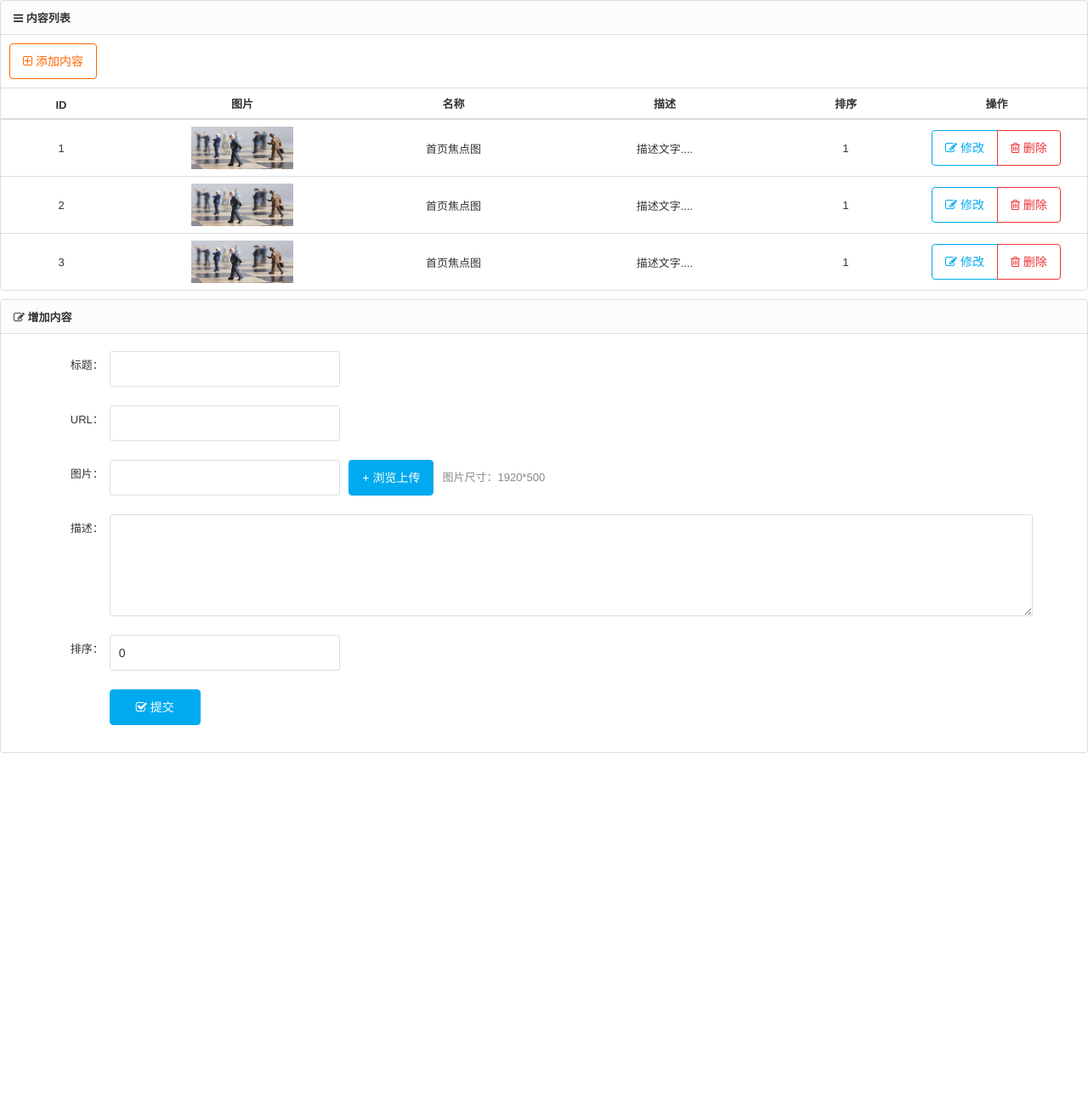
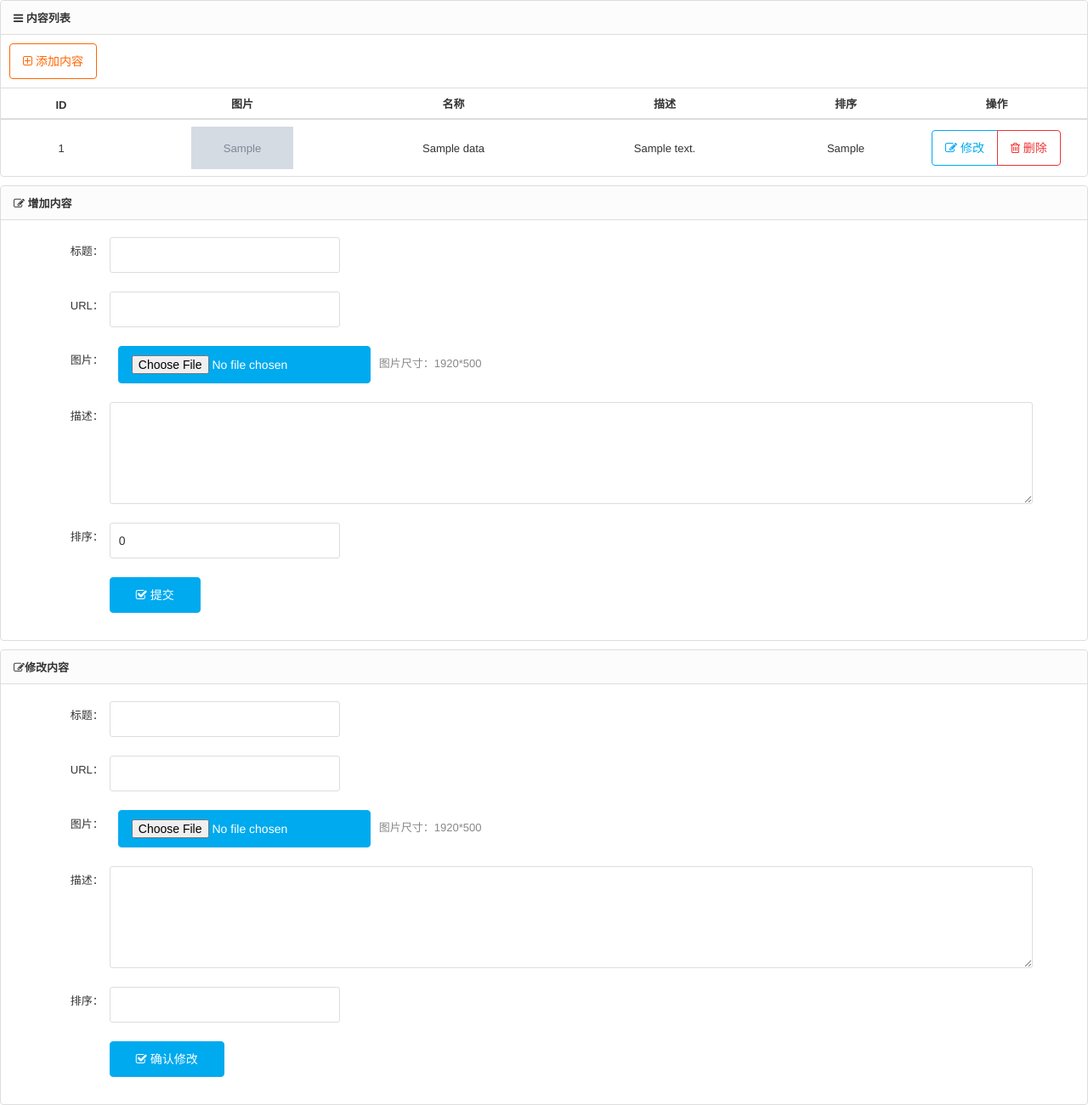
Before and after one commit to duzejundouyaer/-, a Yii app: template advanced/frontend/views/adv/adv.php in a window 1280 px wide. Shown: the whole page at 85% size. Before the commit the page ends 886 px from the top, so only its background shows below. Run offline with PHP 8.4 and a stand-in for Yii, Linux system fonts and the light colour scheme; the template is opened without the code that fills it: most values are stand-ins (such as "Sample title", 1, 10 or a date in 2020); grey boxes marked "Sample" are stand-in pictures; some libraries are stand-ins or nearby versions.

Commit message:
黄文靖提交

```diff
--- a/advanced/frontend/views/adv/adv.php
+++ b/advanced/frontend/views/adv/adv.php
@@ -1,3 +1,4 @@
+<?php  use yii\helpers\Url;?>
 <!DOCTYPE html>
 <html lang="zh-cn">
 <head>
@@ -26,54 +27,32 @@
       <th width="10%">排序</th>
       <th width="15%">操作</th>
     </tr>
-
+   <?php foreach ($data as $key => $value): ?>
     <tr>
-      <td>1</td>
-      <td><img src="images/11.jpg" alt="" width="120" height="50" /></td>
-      <td>首页焦点图</td>
-      <td>描述文字....</td>
-      <td>1</td>
-      <td><div class="button-group">
-      <a class="button border-main" href="#add"><span class="icon-edit"></span> 修改</a>
+      <td><?=$value['adv_id']?></td>
+      <td><img src="upload/<?=$value['adv_img']?>" alt="" width="120" height="50" /></td>
+      <td><?=$value['adv_title']?></td>
+      <td><?=$value['adv_desc']?></td>
+      <td><?=$value['adv_sort']?></td>
+      <td><div class="button-group" id="<?=$value['adv_id']?>">
+      <a class="button border-main" href="#update" id="updateAdv"><span class="icon-edit"></span> 修改</a>
       <a class="button border-red" href="javascript:void(0)" onclick="return del(1,1)"><span class="icon-trash-o"></span> 删除</a>
       </div></td>
     </tr>
-    <tr>
-      <td>2</td>
-      <td><img src="images/11.jpg" alt="" width="120" height="50" /></td>
-      <td>首页焦点图</td>
-      <td>描述文字....</td>
-      <td>1</td>
-      <td><div class="button-group">
-      <a class="button border-main" href="#add"><span class="icon-edit"></span> 修改</a>
-      <a class="button border-red" href="javascript:void(0)" onclick="return del(1,1)"><span class="icon-trash-o"></span> 删除</a>
-      </div></td>
-    </tr>
-    <tr>
-      <td>3</td>
-      <td><img src="images/11.jpg" alt="" width="120" height="50" /></td>
-      <td>首页焦点图</td>
-      <td>描述文字....</td>
-      <td>1</td>
-      <td><div class="button-group">
-      <a class="button border-main" href="#add"><span class="icon-edit"></span> 修改</a>
-      <a class="button border-red" href="javascript:void(0)" onclick="return del(1,1)"><span class="icon-trash-o"></span> 删除</a>
-      </div></td>
-    </tr>
-
+   <?php endforeach ?>
   </table>
 </div>
 <script type="text/javascript">
 function del(id,mid){
-	if(confirm("您确定要删除吗?")){
+  if(confirm("您确定要删除吗?")){
 
-	}
+  }
 }
 </script>
 <div class="panel admin-panel margin-top" id="add">
   <div class="panel-head"><strong><span class="icon-pencil-square-o"></span> 增加内容</strong></div>
   <div class="body-content">
-    <form method="post" class="form-x" action="">
+    <form method="post" class="form-x" action="<?=Url::toRoute(['adv/adv_add'])?>" enctype="multipart/form-data">
       <div class="form-group">
         <div class="label">
           <label>标题：</label>
@@ -97,8 +76,8 @@ function del(id,mid){
           <label>图片：</label>
         </div>
         <div class="field">
-          <input type="text" id="url1" name="img" class="input tips" style="width:25%; float:left;"  value="" data-toggle="hover" data-place="right" data-image="" />
-          <input type="button" class="button bg-blue margin-left" id="image1" value="+ 浏览上传"  style="float:left;">
+          <!-- <input type="text" id="url1" name="img" class="input tips" style="width:25%; float:left;"  value="" data-toggle="hover" data-place="right" data-image="" /> -->
+          <input type="file" class="button bg-blue margin-left" id="image1" name="file" value="+ 浏览上传"  style="float:left;">
           <div class="tipss">图片尺寸：1920*500</div>
         </div>
       </div>
@@ -131,4 +110,90 @@ function del(id,mid){
     </form>
   </div>
 </div>
-</body></html>
+
+<div class="panel admin-panel margin-top" id="update">
+  <div class="panel-head"><strong><span class="icon-pencil-square-o"></span>修改内容</strong></div>
+  <div class="body-content">
+    <form method="post" class="form-x" action="<?=Url::toRoute(['adv/adv_update_one'])?>" enctype="multipart/form-data">
+      <div class="form-group">
+        <div class="label">
+          <label>标题：</label>
+        </div>
+        <div class="field">
+          <input type="text" class="input w50" value="" id="title" name="title" data-validate="required:请输入标题" />
+          <input type="hidden" value="" id="hidden" name="adv_id">
+          <div class="tips"></div>
+        </div>
+      </div>
+      <div class="form-group">
+        <div class="label">
+          <label>URL：</label>
+        </div>
+        <div class="field">
+          <input type="text" class="input w50" name="url" value="" id="url" />
+          <div class="tips"></div>
+        </div>
+      </div>
+      <div class="form-group">
+        <div class="label">
+          <label>图片：</label>
+        </div>
+        <div class="field">
+          <!-- <input type="text" id="url1" name="img" class="input tips" style="width:25%; float:left;"  value="" data-toggle="hover" data-place="right" data-image="" /> -->
+          <input type="file" class="button bg-blue margin-left" id="image1" name="file" value="+ 浏览上传"  style="float:left;">
+          <div class="tipss">图片尺寸：1920*500</div>
+        </div>
+      </div>
+      <div class="form-group">
+        <div class="label">
+          <label>描述：</label>
+        </div>
+        <div class="field">
+          <textarea type="text" class="input" name="note" style="height:120px;" value="" id="desc"></textarea>
+          <div class="tips"></div>
+        </div>
+      </div>
+      <div class="form-group">
+        <div class="label">
+          <label>排序：</label>
+        </div>
+        <div class="field">
+          <input type="text" class="input w50" name="sort" value="" id="sort"  data-validate="required:,number:排序必须为数字" />
+          <div class="tips"></div>
+        </div>
+      </div>
+      <div class="form-group">
+        <div class="label">
+          <label></label>
+        </div>
+        <div class="field">
+          <button class="button bg-main icon-check-square-o" type="submit"> 确认修改</button>
+        </div>
+      </div>
+    </form>
+  </div>
+</div>
+</body>
+</html>
+<script type="text/javascript">
+  $(function(){
+      $(document).on("click","#updateAdv",function(){
+            var advId = $(this).parent().attr("id");
+            $.ajax({
+             type: "POST",
+             url: "?r=adv/update_adv",
+             data: {id:advId},
+             dataType:"json",
+             success: function(msg){
+                // console.log(msg.adv_id);
+                //alert(msg.adv_id)
+                $("#hidden").val(msg.adv_id);
+                $("#title").val(msg.adv_title);
+                $("#url").val(msg.adv_url);
+                $("#desc").val(msg.adv_desc);
+                $("#sort").val(msg.adv_sort);
+             }
+          });
+      })
+  })
+</script>
```
